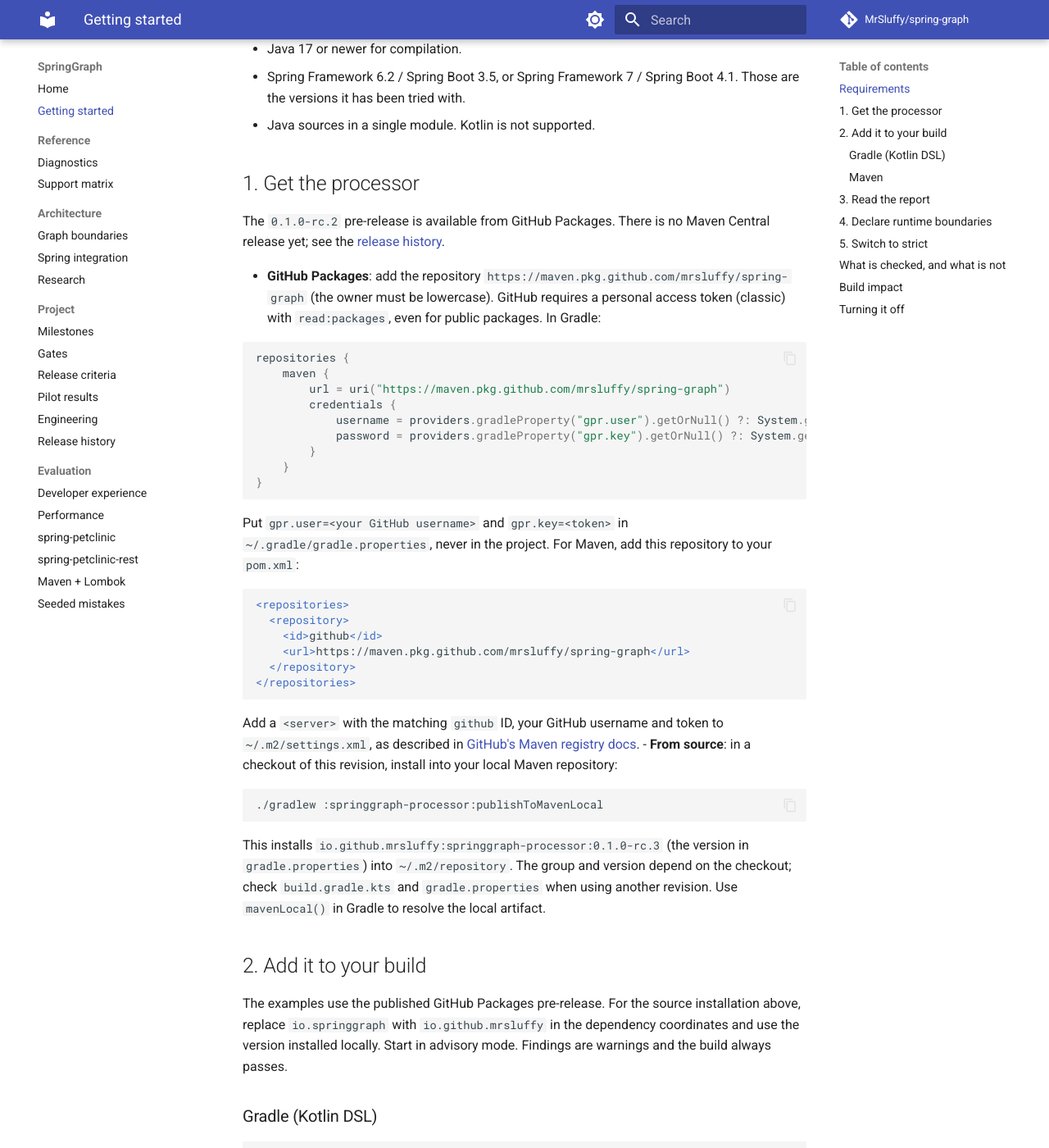
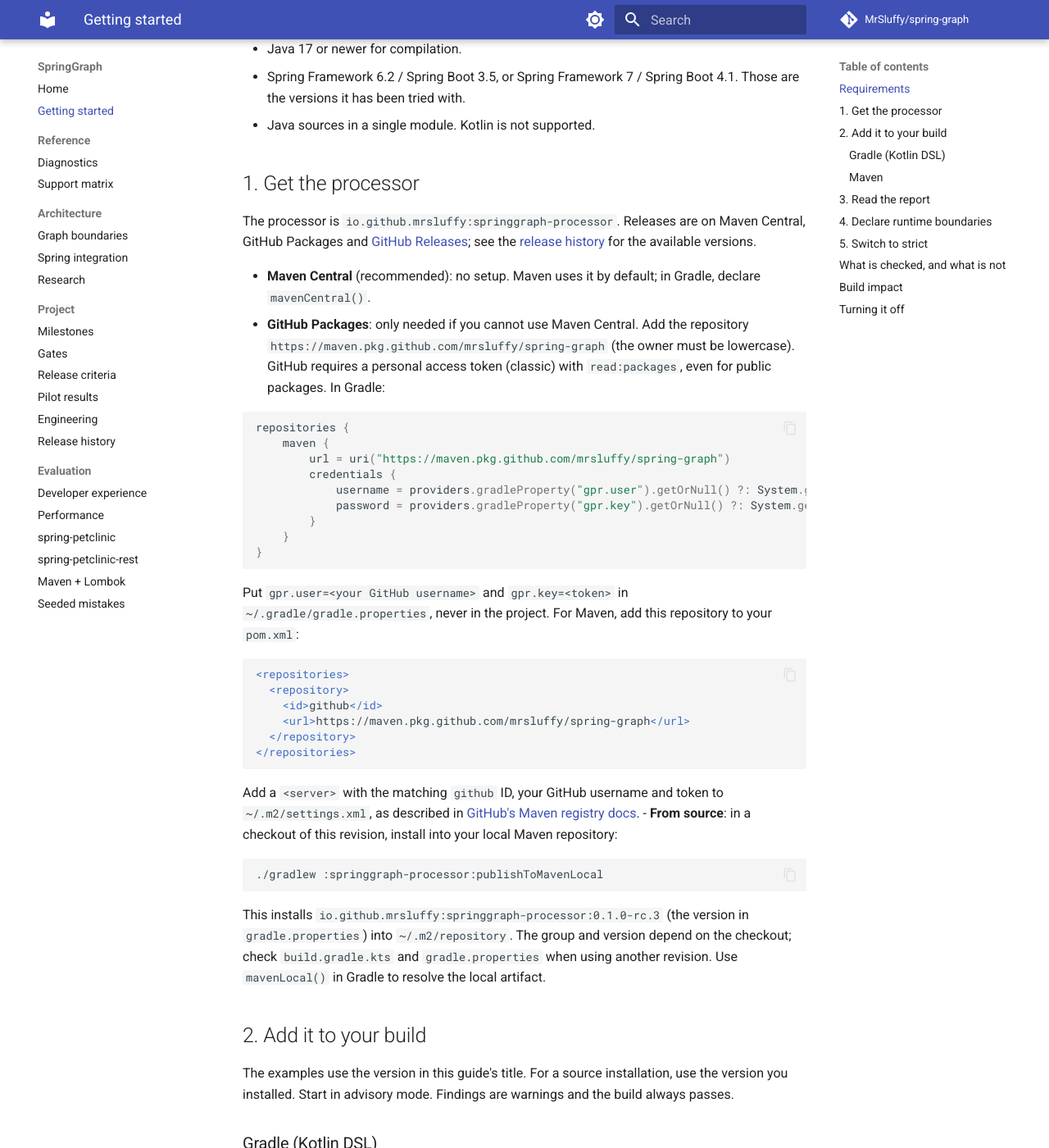
Before and after one commit to MrSluffy/spring-graph, an MkDocs documentation site: the page built from docs/getting-started.md, in a window 1280 px wide and 1400 px high, scrolled down 300 px. Shown: the whole window at 82% size. Built offline with MkDocs 1.6.1 and Material for MkDocs 9.7.7, drawn with Linux system fonts in a browser that asks for light colours; comment, search, counter and statistics services are not loaded; some of the changed text lies outside the part shown.

Commit message:
docs: rc.3 is on Maven Central; fix install coordinates in getting started

````diff
--- a/docs/getting-started.md
+++ b/docs/getting-started.md
@@ -11,10 +11,12 @@ compiles. It does not change your runtime: Spring still constructs every bean. N
 
 ## 1. Get the processor
 
-The `0.1.0-rc.2` pre-release is available from GitHub Packages. There is no Maven Central release yet; see the
-[release history](project/release-history.md).
+The processor is `io.github.mrsluffy:springgraph-processor`. Releases are on Maven Central, GitHub Packages and
+[GitHub Releases](https://github.com/MrSluffy/spring-graph/releases); see the
+[release history](project/release-history.md) for the available versions.
 
-- **GitHub Packages**: add the repository `https://maven.pkg.github.com/mrsluffy/spring-graph` (the owner must be
+- **Maven Central** (recommended): no setup. Maven uses it by default; in Gradle, declare `mavenCentral()`.
+- **GitHub Packages**: only needed if you cannot use Maven Central. Add the repository `https://maven.pkg.github.com/mrsluffy/spring-graph` (the owner must be
   lowercase). GitHub requires a personal access token (classic) with `read:packages`, even for public packages. In
   Gradle:
 
@@ -56,15 +58,18 @@ The `0.1.0-rc.2` pre-release is available from GitHub Packages. There is no Mave
 
 ## 2. Add it to your build
 
-The examples use the published GitHub Packages pre-release. For the source installation above, replace
-`io.springgraph` with `io.github.mrsluffy` in the dependency coordinates and use the version installed locally.
-Start in advisory mode. Findings are warnings and the build always passes.
+The examples use the version in this guide's title. For a source installation, use the version you installed. Start
+in advisory mode. Findings are warnings and the build always passes.
 
 ### Gradle (Kotlin DSL)
 
 ```kotlin
+repositories {
+    mavenCentral()
+}
+
 dependencies {
-    annotationProcessor("io.springgraph:springgraph-processor:0.1.0-rc.3")
+    annotationProcessor("io.github.mrsluffy:springgraph-processor:0.1.0-rc.3")
 }
 
 tasks.named<JavaCompile>("compileJava") {
````
Also changed, not shown: other parts of docs/getting-started.md (+1 -1 lines), docs/index.md (+2 -2 lines), docs/project/engineering.md (+3 -2 lines), docs/project/milestones.md (+6 -7 lines), docs/project/release-history.md (+6 -3 lines).
